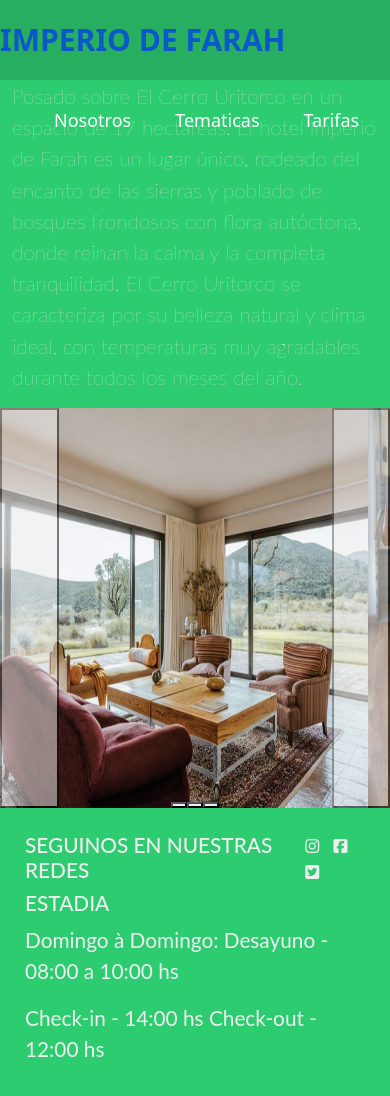
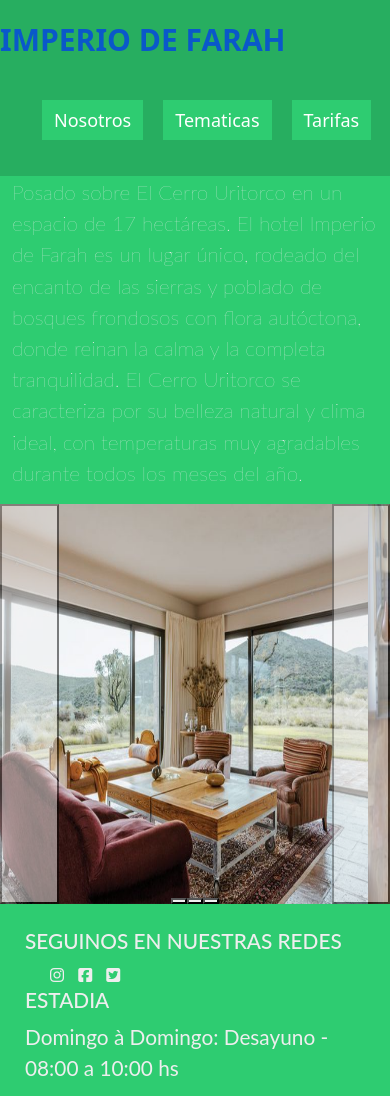
Before and after one commit to farahramos/ImperiodeFarah, a plain HTML site: page index.html in a window 390 px wide. Shown: the top 1096 px of the page. Drawn offline with nearby package versions, Linux system fonts and the light colour scheme; a web font is replaced by a local one.

Commit message:
Update style.css

```diff
--- a/estilo/style.css
+++ b/estilo/style.css
@@ -74,3 +74,10 @@ text-transform: uppercase;
 
 }
 .iconosredes .fab{ margin: 5px;}
+@media screen and (max-width:640px){
+    .footer{
+        display:block
+    }
+    .header{ height: auto;}
+
+}
```
